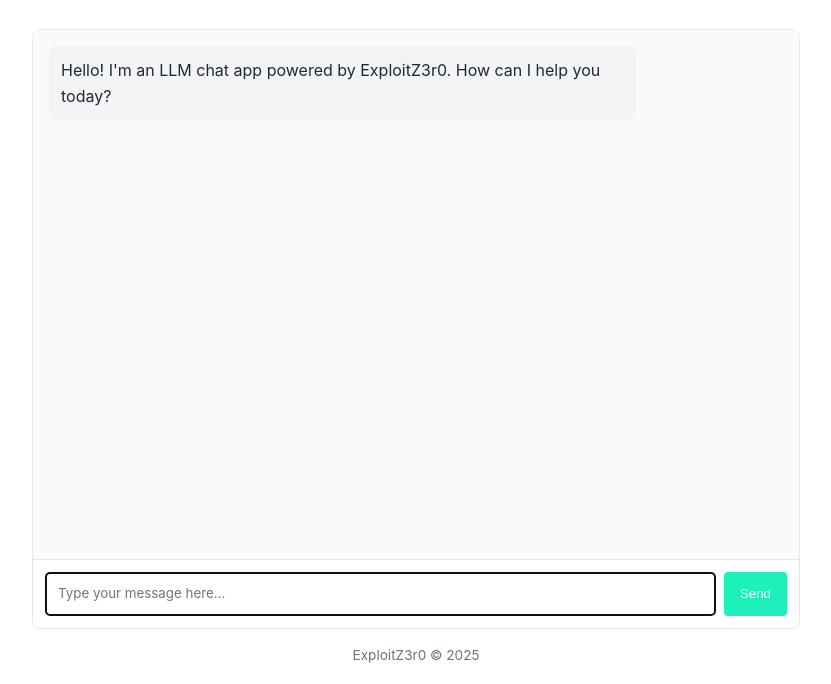
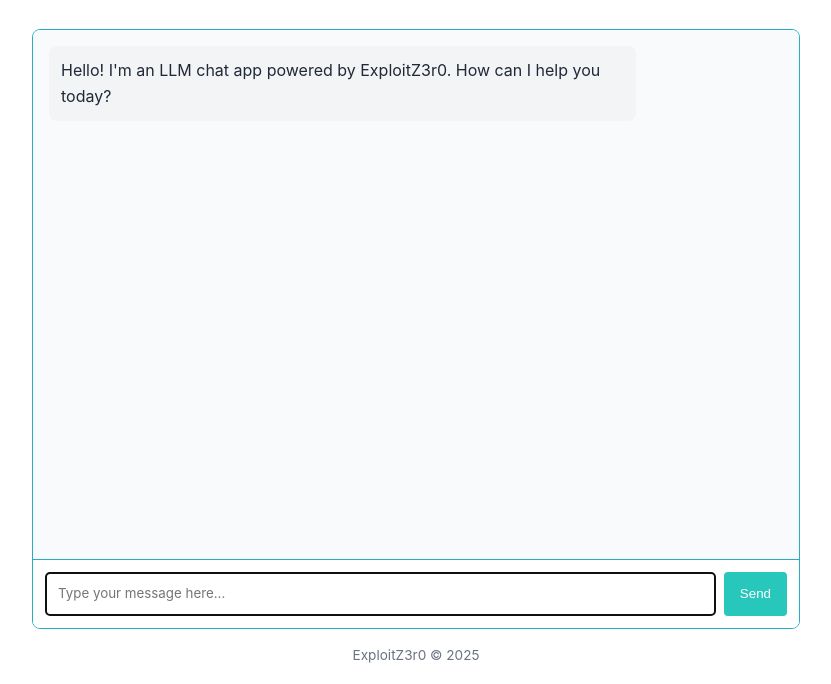
Before and after one commit to steam12345riste-source/llm-chat-app-template, a website: page public/index.html in a window 1280 px wide. Shown: the part 116-800 px from the top of the page, without its empty margins (224-1055 px from the left). Drawn offline with Linux system fonts and the light colour scheme.

Commit message:
Update index.html

```diff
--- a/public/index.html
+++ b/public/index.html
@@ -6,10 +6,10 @@
 		<title>LLM Chat App by ExploitZ3r0</title>
 		<style>
 			:root {
-				--primary-color: #1ef0bb;
-				--primary-hover: #2277e6;
+				--primary-color: #28C7BB;
+				--primary-hover: #28C7BB;
 				--light-bg: #f9fafb;
-				--border-color: #e5e7eb;
+				--border-color: #28ADC7;
 				--text-color: #1f2937;
 				--text-light: #6b7280;
 				--user-msg-bg: #fff2e6;
```
